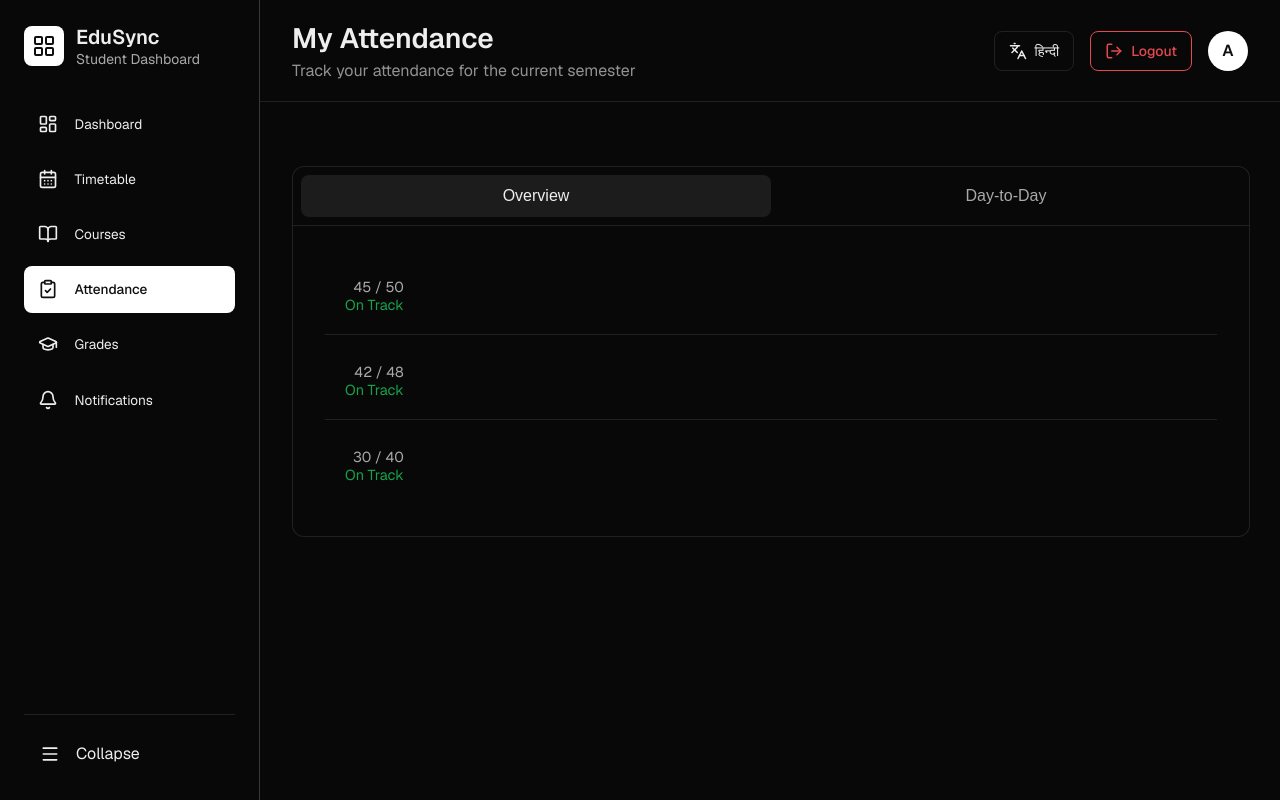
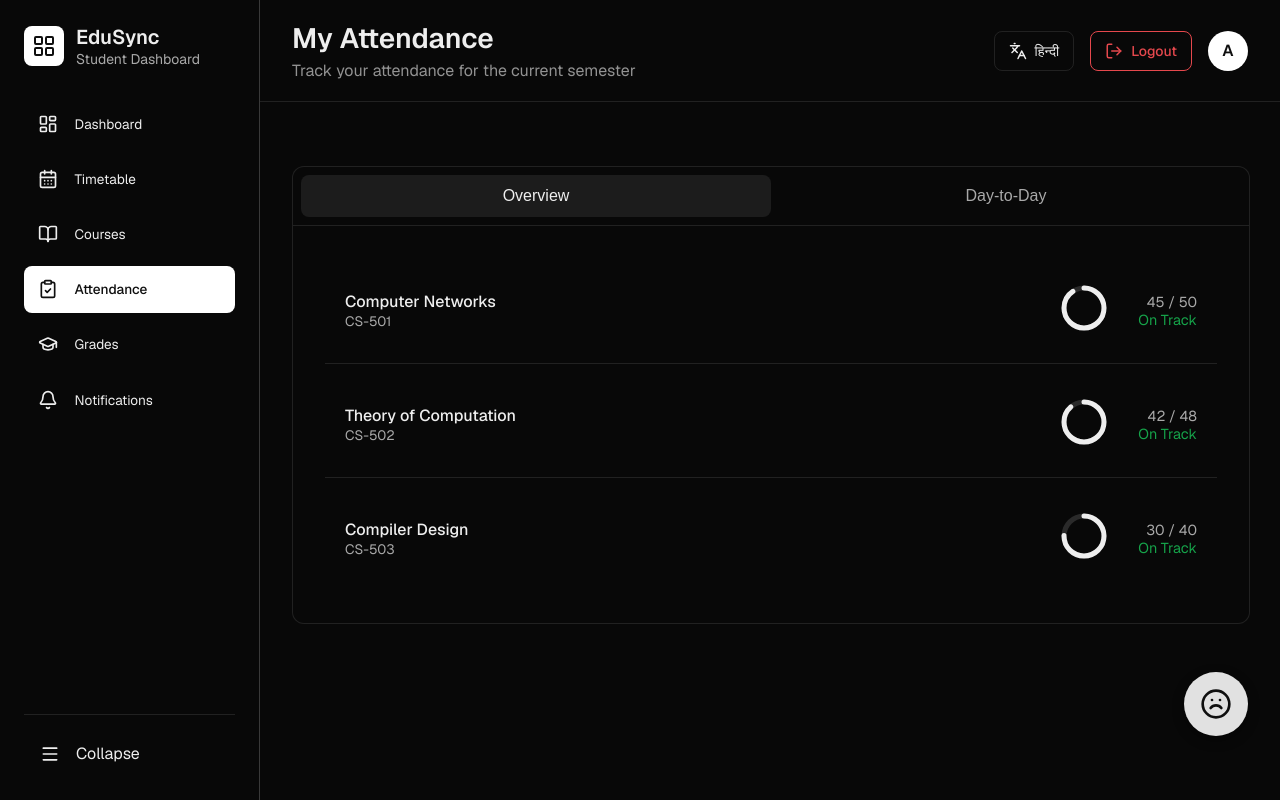
Before and after one commit to Shourya523/EduSch-Frontend, a React (Vite) app: page /student/attendance in a window 1280 px wide. Built offline with nearby package versions, Linux system fonts and the light colour scheme.

Commit message:
added hindi language support

```diff
--- a/src/Pages/StudentsDashboard/StudentAttendance.jsx
+++ b/src/Pages/StudentsDashboard/StudentAttendance.jsx
@@ -9,33 +9,107 @@ import AIChat from '../../components/AiChat.jsx';
 
 ChartJS.register(CategoryScale, LinearScale, PointElement, LineElement, Title, Tooltip, Filler);
 
-// Mock data remains the same...
+// --- MOCK DATA ---
 const attendanceData = [
     { code: 'CS-501', name: 'Computer Networks', totalClasses: 50, attendedClasses: 45 },
     { code: 'CS-502', name: 'Theory of Computation', totalClasses: 48, attendedClasses: 42 },
     { code: 'CS-503', name: 'Compiler Design', totalClasses: 40, attendedClasses: 30 },
 ];
+
 const dayToDayData = {
-    '2025-09-24': [{ name: 'Computer Networks (CS-501)', time: '09:00AM - 09:50 AM', status: 'Present' },{ name: 'Compiler Design (CS-503)', time: '11:00AM - 11:50 AM', status: 'Present' }],
-    '2025-09-25': [{ name: 'Theory of Computation (CS-502)', time: '10:00AM - 10:50 AM', status: 'Absent' }],
+    '2025-09-24': [
+        { name: 'Computer Networks (CS-501)', time: '09:00AM - 09:50 AM', status: 'Present' },
+        { name: 'Compiler Design (CS-503)', time: '11:00AM - 11:50 AM', status: 'Present' },
+    ],
+    '2025-09-25': [
+        { name: 'Theory of Computation (CS-502)', time: '10:00AM - 10:50 AM', status: 'Absent' },
+    ],
 };
+
 const courseSpecificAttendance = {
-    'CS-501': {'2025-09-01': 'Present', '2025-09-03': 'Present', '2025-09-05': 'Present', '2025-09-08': 'Present', '2025-09-10': 'Present', '2025-09-12': 'Absent', '2025-09-15': 'Present', '2025-09-17': 'Present', '2025-09-19': 'Present', '2025-09-22': 'Present', '2025-09-24': 'Present'},
-    'CS-502': {'2025-09-02': 'Present', '2025-09-04': 'Present', '2025-09-09': 'Absent', '2025-09-11': 'Present', '2025-09-16': 'Present', '2025-09-18': 'Present', '2025-09-23': 'Present', '2025-09-25': 'Absent'},
-    'CS-503': {'2025-09-02': 'Present', '2025-09-04': 'Present', '2025-09-09': 'Present', '2025-09-11': 'Present', '2025-09-16': 'Present', '2025-09-18': 'Present', '2025-09-23': 'Absent', '2025-09-25': 'Absent', '2025-09-30': 'Present'}
+    'CS-501': { '2025-09-01': 'Present', '2025-09-03': 'Present', '2025-09-05': 'Present', '2025-09-08': 'Present', '2025-09-10': 'Present', '2025-09-12': 'Absent', '2025-09-15': 'Present', '2025-09-17': 'Present', '2025-09-19': 'Present', '2025-09-22': 'Present', '2025-09-24': 'Present', },
+    'CS-502': { '2025-09-02': 'Present', '2025-09-04': 'Present', '2025-09-09': 'Absent', '2025-09-11': 'Present', '2025-09-16': 'Present', '2025-09-18': 'Present', '2025-09-23': 'Present', '2025-09-25': 'Absent', },
+    'CS-503': { '2025-09-02': 'Present', '2025-09-04': 'Present', '2025-09-09': 'Present', '2025-09-11': 'Present', '2025-09-16': 'Present', '2025-09-18': 'Present', '2025-09-23': 'Absent', '2025-09-25': 'Absent', '2025-09-30': 'Present' }
 };
+
 const courseChartData = {
     'CS-501': { labels: ['25/07', '01/08', '08/08', '14/08', '22/08', '29/08', '05/09', '12/09', '19/09', '25/09'], values: [100, 100, 100, 95, 92, 94, 95, 90, 91, 90] },
     'CS-502': { labels: ['26/07', '02/08', '09/08', '16/08', '23/08', '30/08', '06/09', '13/09', '20/09', '26/09'], values: [100, 100, 91, 92, 93, 90, 85, 86, 87, 84] },
     'CS-503': { labels: ['25/07', '31/07', '06/08', '08/08', '13/08', '14/08', '20/08', '21/08', '27/08', '28/08', '10/09', '12/09', '17/09', '18/09', '20/09', '24/09', '25/09'], values: [100, 100, 100, 100, 100, 95, 88, 77, 81, 70, 72, 75, 76, 78, 77, 71] }
 };
 
-const calculatePercentage = (attended, total) => total === 0 ? 0 : Math.round((attended / total) * 100);
+const calculatePercentage = (attended, total) => {
+    return total === 0 ? 0 : Math.round((attended / total) * 100);
+};
 
-const CircularProgress = ({ percentage }) => { /* ... Component unchanged ... */ };
-const Calendar = ({ selectedDate, setSelectedDate, lang }) => { /* ... Updated to accept lang ... */ };
-const AttendanceChart = ({ data, lang }) => { /* ... Updated to accept lang ... */ };
-const DetailCalendar = ({ attendance, lang }) => { /* ... Updated to accept lang ... */ };
+// --- Circular Progress Component ---
+const CircularProgress = ({ percentage }) => {
+    const radius = 30;
+    const stroke = 5;
+    const normalizedRadius = radius - stroke * 2;
+    const circumference = normalizedRadius * 2 * Math.PI;
+    const strokeDashoffset = circumference - (percentage / 100) * circumference;
+    return (
+        <svg height={radius * 2} width={radius * 2} className="progress-ring">
+            <circle className="progress-ring-bg" strokeWidth={stroke} r={normalizedRadius} cx={radius} cy={radius} />
+            <circle className="progress-ring-fg" strokeWidth={stroke} strokeDasharray={circumference + ' ' + circumference} style={{ strokeDashoffset }} r={normalizedRadius} cx={radius} cy={radius} />
+            <text x="50%" y="50%" textAnchor="middle" dy=".3em" className="progress-ring-text">{`${percentage}`}</text>
+        </svg>
+    );
+};
+
+// --- Calendar Component for Day-to-Day tab ---
+const Calendar = ({ selectedDate, setSelectedDate }) => {
+    const [currentMonth, setCurrentMonth] = useState(new Date(2025, 8, 1));
+    const renderHeader = () => (<div className="calendar-header"><button onClick={() => setCurrentMonth(new Date(currentMonth.setMonth(currentMonth.getMonth() - 1)))}><ChevronLeft size={20} /></button><span>{new Intl.DateTimeFormat('en-US', { month: 'long', year: 'numeric' }).format(currentMonth)}</span><button onClick={() => setCurrentMonth(new Date(currentMonth.setMonth(currentMonth.getMonth() + 1)))}><ChevronRight size={20} /></button></div>);
+    const renderDays = () => (<div className="calendar-days">{['Su', 'Mo', 'Tu', 'We', 'Th', 'Fr', 'Sa'].map(day => <div key={day}>{day}</div>)}</div>);
+    const renderCells = () => {
+        const monthStart = new Date(currentMonth.getFullYear(), currentMonth.getMonth(), 1);
+        const monthEnd = new Date(currentMonth.getFullYear(), currentMonth.getMonth() + 1, 0);
+        const startDate = new Date(monthStart);
+        startDate.setDate(1 - monthStart.getDay());
+        const cells = [];
+        let day = new Date(startDate);
+        while (day <= monthEnd || cells.length % 7 !== 0 || cells.length < 35) {
+            const formattedDate = `${day.getFullYear()}-${String(day.getMonth() + 1).padStart(2, '0')}-${String(day.getDate()).padStart(2, '0')}`;
+            const isSelected = selectedDate === formattedDate;
+            const isCurrentMonth = day.getMonth() === currentMonth.getMonth();
+            cells.push(<div key={day} className={`calendar-cell ${!isCurrentMonth ? 'disabled' : ''} ${isSelected ? 'selected' : ''}`} onClick={() => isCurrentMonth && setSelectedDate(formattedDate)}>{day.getDate()}</div>);
+            day.setDate(day.getDate() + 1);
+        }
+        return <div className="calendar-grid">{cells}</div>;
+    };
+    return <div className="calendar-container">{renderHeader()}{renderDays()}{renderCells()}</div>;
+};
+
+const AttendanceChart = ({ data }) => {
+    const chartOptions = { responsive: true, maintainAspectRatio: false, scales: { y: { beginAtZero: true, max: 100, ticks: { color: 'rgba(238, 238, 238, 0.7)', callback: (value) => `${value}%` }, grid: { color: 'rgba(255, 255, 255, 0.1)', drawBorder: false } }, x: { ticks: { color: 'rgba(238, 238, 238, 0.7)' }, grid: { display: false } } }, plugins: { legend: { display: false }, tooltip: { enabled: true, backgroundColor: '#1c1c1c', titleColor: '#eeeeee', bodyColor: '#eeeeee' } }, elements: { line: { tension: 0.3 } } };
+    const chartData = { labels: data.labels, datasets: [{ label: 'Attendance %', data: data.values, fill: false, borderColor: '#3b82f6', backgroundColor: '#3b82f6', pointBackgroundColor: '#fff', pointBorderColor: '#3b82f6', pointRadius: 4, pointHoverRadius: 6 }] };
+    return <div className="chart-container"><Line options={chartOptions} data={chartData} /></div>;
+};
+
+const DetailCalendar = ({ attendance }) => {
+    const [currentMonth] = useState(new Date(2025, 8, 1));
+    const renderHeader = () => (<div className="calendar-header"><button disabled><ChevronLeft size={20} /></button><span>{new Intl.DateTimeFormat('en-US', { month: 'long', year: 'numeric' }).format(currentMonth)}</span><button disabled><ChevronRight size={20} /></button></div>);
+    const renderDays = () => (<div className="calendar-days">{['Su', 'Mo', 'Tu', 'We', 'Th', 'Fr', 'Sa'].map(day => <div key={day}>{day}</div>)}</div>);
+    const renderCells = () => {
+        const monthStart = new Date(currentMonth.getFullYear(), currentMonth.getMonth(), 1);
+        const monthEnd = new Date(currentMonth.getFullYear(), currentMonth.getMonth() + 1, 0);
+        const startDate = new Date(monthStart);
+        startDate.setDate(1 - monthStart.getDay());
+        const cells = [];
+        let day = new Date(startDate);
+        while (day <= monthEnd || cells.length % 7 !== 0 || cells.length < 35) {
+            const formattedDate = `${day.getFullYear()}-${String(day.getMonth() + 1).padStart(2, '0')}-${String(day.getDate()).padStart(2, '0')}`;
+            const status = attendance[formattedDate];
+            const isCurrentMonth = day.getMonth() === currentMonth.getMonth();
+            cells.push(<div key={day} className={`calendar-cell ${!isCurrentMonth ? 'disabled' : ''}`}><span className={status ? `status-dot ${status.toLowerCase()}` : ''}>{day.getDate()}</span></div>);
+            day.setDate(day.getDate() + 1);
+        }
+        return <div className="calendar-grid">{cells}</div>;
+    };
+    return <div className="calendar-container">{renderHeader()}{renderDays()}{renderCells()}</div>;
+};
 
 const CourseDetailView = ({ course, onBack, lang }) => {
     const dailyData = courseSpecificAttendance[course.code] || {};
@@ -90,8 +164,16 @@ export default function StudentAttendance() {
                                             const percentage = calculatePercentage(course.attendedClasses, course.totalClasses);
                                             const neededClasses = Math.ceil(course.totalClasses * 0.75) - course.attendedClasses;
                                             return (
+                                                // ***** THIS IS THE CORRECTED CODE BLOCK *****
                                                 <div key={idx} className="attendance-list-item" onClick={() => setSelectedCourse(course)}>
-                                                    {/* ... Circular progress and course details ... */}
+                                                    <div className="course-details">
+                                                        <span className="course-name">{course.name}</span>
+                                                        <span className="course-code">{course.code}</span>
+                                                    </div>
+                                                    <div className="attendance-stats">
+                                                        <div className="progress-container">
+                                                            <CircularProgress percentage={percentage} />
+                                                        </div>
                                                         <div className="stats-text">
                                                             <span>{`${course.attendedClasses} / ${course.totalClasses}`}</span>
                                                             <span className={percentage < 75 ? 'status-low' : 'status-ok'}>
@@ -101,6 +183,8 @@ export default function StudentAttendance() {
                                                             </span>
                                                         </div>
                                                     </div>
+                                                </div>
+                                                // ***** END OF CORRECTED CODE BLOCK *****
                                             );
                                         })}
                                     </div>
@@ -125,7 +209,10 @@ export default function StudentAttendance() {
                         </div>
                     </div>
                 </div>
-                {/* ... FAB and Chat unchanged ... */}
+                <button className="s-fab-chat-btn" onClick={() => setShowChat(true)}>
+                    <svg width="32" height="32" viewBox="0 0 24 24" fill="none" stroke="currentColor" strokeWidth="2" strokeLinecap="round" strokeLinejoin="round"><circle cx="12" cy="12" r="10" /><path d="M8 15s1.5-2 4-2 4 2 4 2" /><path d="M9 9h.01" /><path d="M15 9h.01" /></svg>
+                </button>
+                {showChat && <AIChat onClose={() => setShowChat(false)} />}
             </main>
         </div>
     );
```
Lines whose indentation alone changed are shown as unchanged.
